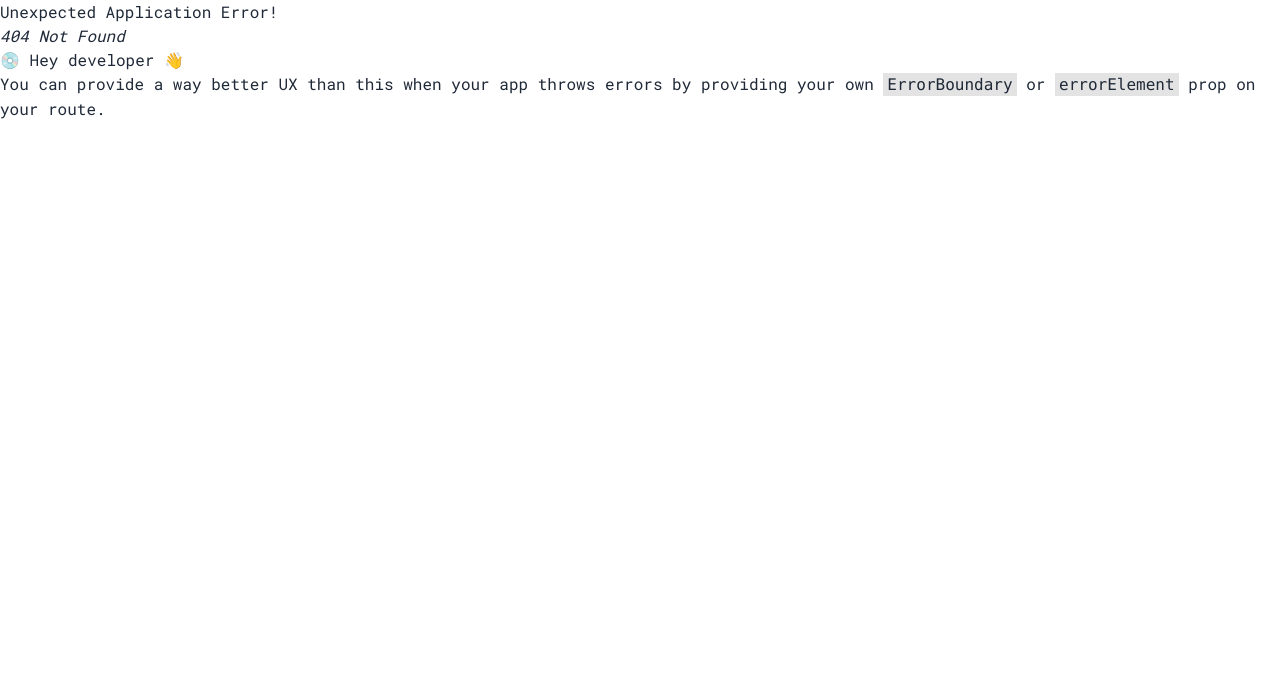
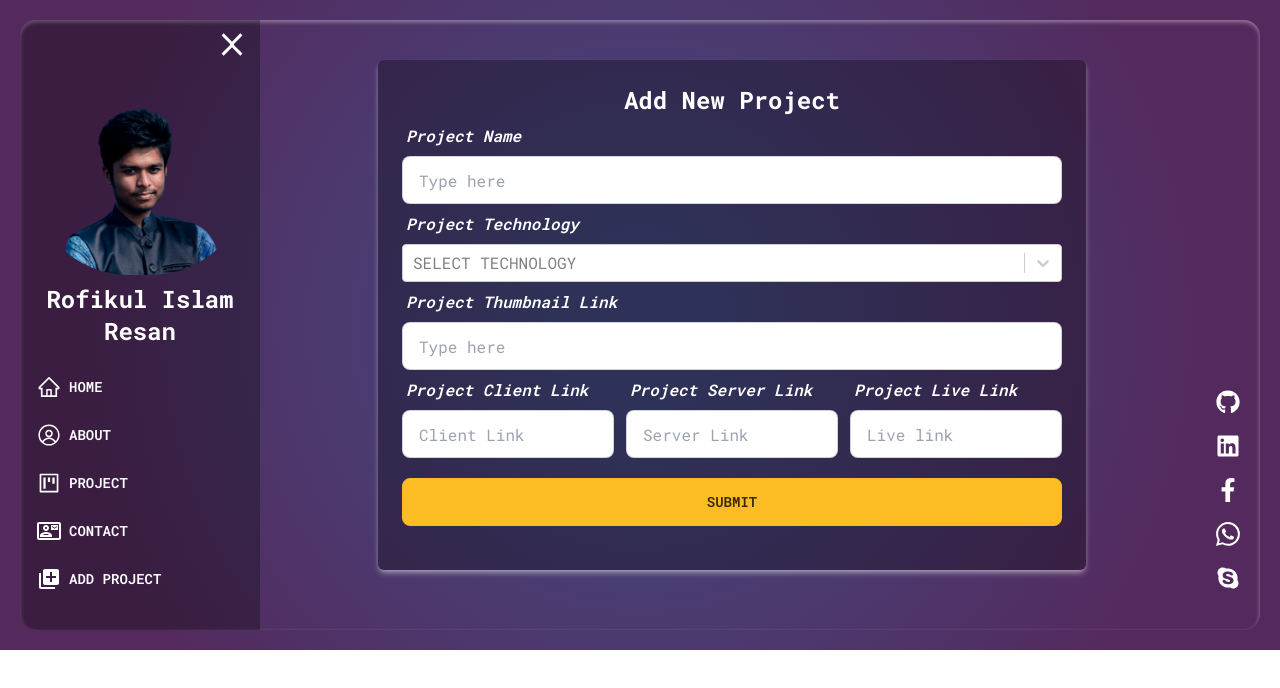
Before and after one commit to rofikul-resan/rofikul-resan-portfolio-client, a React (Vite) app: page /add-project in a window 1280 px wide. Before the commit this address had no page. Shown: the top 688 px of the page. Built offline with nearby package versions, Linux system fonts and the light colour scheme.

Commit message:
add project add page

```diff
--- a/package.json
+++ b/package.json
@@ -21,6 +21,7 @@
     "react-fast-marquee": "^1.6.0",
     "react-icons": "^4.9.0",
     "react-router-dom": "^6.11.2",
+    "react-select": "^5.7.3",
     "react-type-animation": "^3.1.0",
     "sort-by": "^1.2.0"
   },
--- a/src/Components/SideBar.jsx
+++ b/src/Components/SideBar.jsx
@@ -3,7 +3,7 @@ import { Divide as Hamburger } from "hamburger-react";
 import { useState } from "react";
 import { AiOutlineHome, AiOutlineProject } from "react-icons/ai";
 import { RxAvatar } from "react-icons/rx";
-import { MdOutlineContactMail } from "react-icons/md";
+import { MdLibraryAdd, MdOutlineContactMail } from "react-icons/md";
 import { NavLink } from "react-router-dom";
 
 const SideBar = () => {
@@ -22,7 +22,7 @@ const SideBar = () => {
         <img
           alt="Rofikul Islam Resan"
           src="/resan.png"
-          className="mt-20 w-11/12 mx-auto rounded-full  "
+          className="mt-14 w-11/12 mx-auto rounded-full  "
         />
         <h1
           className={`${
@@ -91,6 +91,19 @@ const SideBar = () => {
                 </li>
               </NavLink>
             </Tooltip>
+            <Tooltip title="Add project" arrow>
+              <NavLink
+                to={"/add-project"}
+                className={({ isActive }) => (isActive ? "active" : "")}
+              >
+                <li className="btn btn-ghost justify-start gap-2">
+                  <MdLibraryAdd className="text-2xl " />
+                  <span className={`${isOpen ? "block" : "hidden"}`}>
+                    Add Project
+                  </span>
+                </li>
+              </NavLink>
+            </Tooltip>
           </ul>
         </div>
       </div>
--- a/src/Router/Router.jsx
+++ b/src/Router/Router.jsx
@@ -3,6 +3,7 @@ import MainLayout from "../layout/MainLayout";
 import Home from "../page/home/Home";
 import About from "../page/About/About";
 import ContactForm from "../page/contact/ContactForm";
+import AddProject from "../page/AddProject/AddProject";
 
 const router = createBrowserRouter([
   {
@@ -21,6 +22,10 @@ const router = createBrowserRouter([
         path: "/contact",
         element: <ContactForm />,
       },
+      {
+        path: "/add-project",
+        element: <AddProject />,
+      },
     ],
   },
 ]);
--- a/src/index.css
+++ b/src/index.css
@@ -8,8 +8,6 @@
 }
 
 .main-layout {
-  /* background: url("/mesh.png");
-  background-size: cover; */
   background: rgb(101, 101, 116);
   background: radial-gradient(
     circle,
--- a/src/layout/MainLayout.jsx
+++ b/src/layout/MainLayout.jsx
@@ -4,7 +4,7 @@ import ContactInfo from "../Components/ContactInfo";
 
 const MainLayout = () => {
   return (
-    <div className="h-screen w-full main-layout text-white py-5 px-5 flex gap-5  ">
+    <div className="h-[650px] w-full main-layout text-white py-5 px-5 flex gap-5  ">
       <div className="min-h-full rounded-2xl shadow-inner shadow-white/40 overflow-hidden w-full flex relative  ">
         <SideBar />
         <div className=" flex-1 h-full overflow-y-auto main-body ">
--- /dev/null
+++ b/src/page/AddProject/AddProject.jsx
@@ -0,0 +1,117 @@
+import { useState } from "react";
+import Select from "react-select";
+
+const AddProject = () => {
+  const [technology, setTechnology] = useState([]);
+  const options = [
+    { value: "html", label: "HTML" },
+    { value: "css-formwork", label: "Css-formwork" },
+    { value: "react", label: "react Js" },
+    { value: "node", label: "node" },
+    { value: "mern", label: "Mern" },
+    { value: "nextJs", label: "next js" },
+  ];
+
+  const handelAddProject = (event) => {
+    event.preventDefault();
+    const form = event.target;
+    const name = form.name.value;
+    const image = form.image.value;
+    const client = form.client.value;
+    const server = form.server.value;
+    const live = form.live.value;
+    const technologyList = technology.map((tec) => tec.value);
+    const projectInfo = { name, image, client, server, live, technologyList };
+    console.log(projectInfo);
+  };
+  return (
+    <form
+      onSubmit={handelAddProject}
+      className="md:w-9/12 p-6 mx-auto rounded-md shadow-md shadow-white/40 mt-10 bg-black/30"
+    >
+      <h1 className="text-2xl text-center font-bold">Add New Project</h1>
+      <div className="form-control w-full ">
+        <label className="label">
+          <span className="italic font-semibold">Project Name</span>
+        </label>
+        <input
+          type="text"
+          name="name"
+          placeholder="Type here"
+          className="input input-bordered w-full text-black"
+          required
+        />
+      </div>
+      <div className="form-control w-full ">
+        <label className="label">
+          <span className="italic font-semibold">Project Technology</span>
+        </label>
+        <Select
+          isMulti
+          placeholder="Select Technology"
+          onChange={setTechnology}
+          options={options}
+          className="uppercase text-black"
+          required
+        />
+      </div>
+      <div className="form-control w-full ">
+        <label className="label">
+          <span className="italic font-semibold">Project Thumbnail Link</span>
+        </label>
+        <input
+          type="text"
+          name="image"
+          placeholder="Type here"
+          className="input input-bordered w-full text-black"
+          required
+        />
+      </div>
+      <div className="grid md:grid-cols-3 gap-3">
+        <div className="form-control w-full ">
+          <label className="label">
+            <span className="italic font-semibold">Project Client Link</span>
+          </label>
+          <input
+            type="text"
+            name="client"
+            placeholder="Client Link"
+            className="input input-bordered w-full text-black"
+            required
+          />
+        </div>
+        <div className="form-control w-full ">
+          <label className="label">
+            <span className="italic font-semibold">Project Server Link</span>
+          </label>
+          <input
+            type="text"
+            name="server"
+            placeholder="Server Link"
+            className="input input-bordered w-full text-black"
+            required
+          />
+        </div>
+        <div className="form-control w-full ">
+          <label className="label">
+            <span className="italic font-semibold">Project Live Link</span>
+          </label>
+          <input
+            type="text"
+            name="live"
+            placeholder="Live link"
+            className="input input-bordered w-full text-black"
+            required
+          />
+        </div>
+      </div>
+      <div className="form-control my-5">
+        <button type="submit" className="btn btn-warning">
+          submit
+        </button>
+      </div>
+    </form>
+  );
+};
+
+export default AddProject;
```
Also changed, not shown: 1 other file (tests, documents, lock files or other folders).
